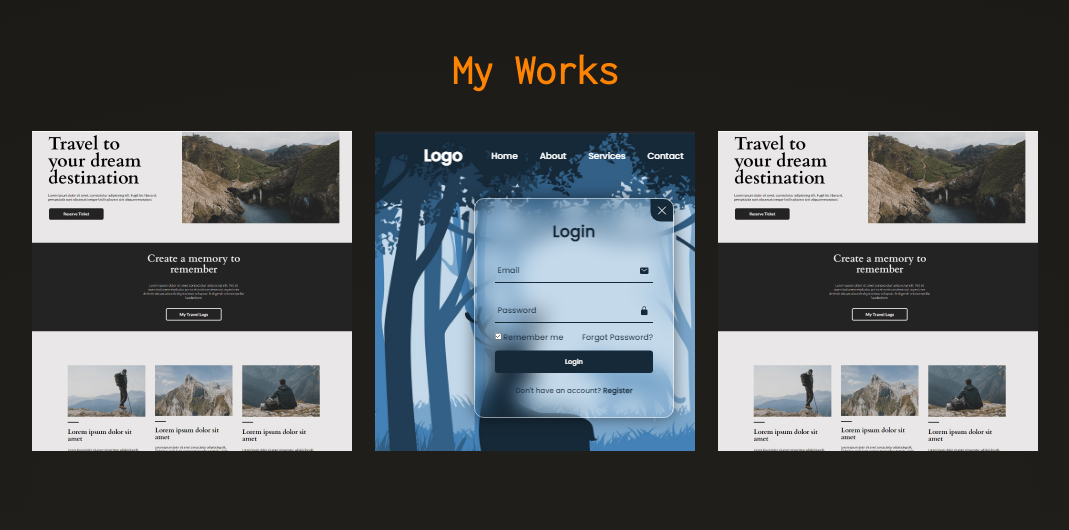
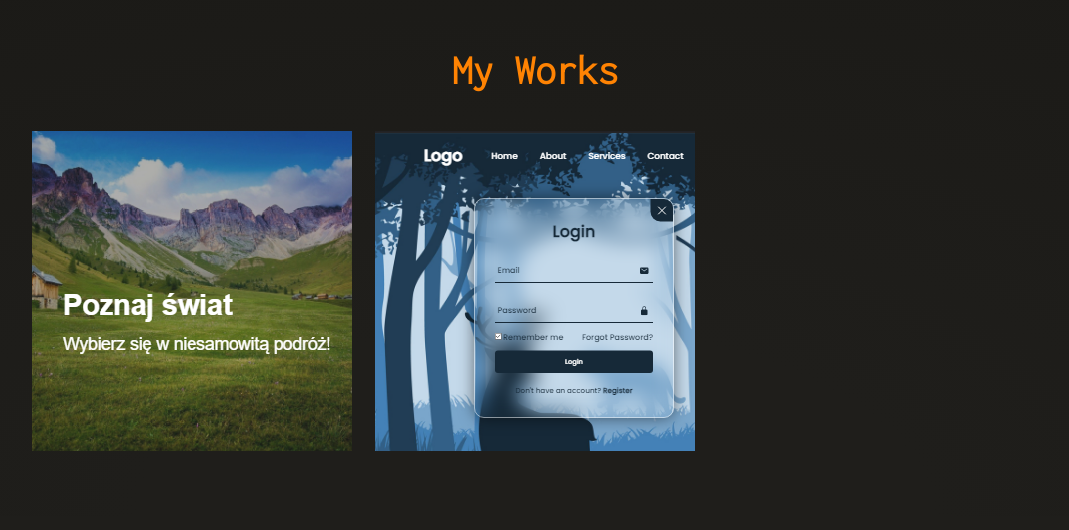
Before and after one commit to DrexyXn/drexyxn.github.io, a plain HTML site: page index.html in a window 1280 px wide. Shown: the part 1755-2285 px from the top of the page, without its empty margins (105-1174 px from the left). Drawn offline with nearby package versions, Linux system fonts and the light colour scheme; a web font is replaced by a local one.

Commit message:
changing myWorks bg

```diff
--- a/styles/style.scss
+++ b/styles/style.scss
@@ -493,7 +493,7 @@ label img {
     position: absolute;
     width: 100%;
     height: 320px;
-    background: no-repeat url(../images/preview_layout_1.jpg);
+    background: no-repeat url(../images/preview_layout_1.png);
 }
 
 .preview-layout-2 {
```
Also changed, not shown: images/preview_layout_1.jpg (deleted), images/preview_layout_1.png (added), styles/style.css, styles/style.min.css.
